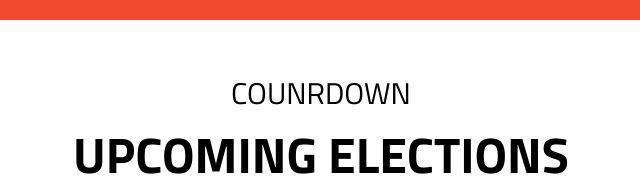
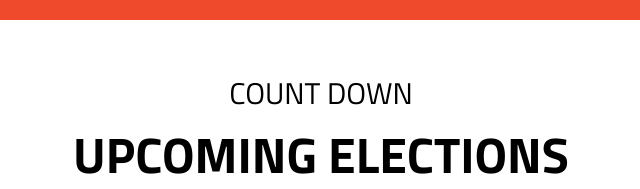
Before and after one commit to Anmolanand13/newsproject, a plain HTML site: page index.html in a window 1280 px wide. Shown: the part 7384-7573 px from the top of the page, 319-959 px from the left. Drawn offline with nearby package versions, Linux system fonts and the light colour scheme.

Commit message:
Update index.html

```diff
--- a/index.html
+++ b/index.html
@@ -690,7 +690,7 @@
 
 </div>
 <div class="elections">
-    <h3>COUNRDOWN</h3>
+    <h3>COUNT DOWN</h3>
     <h2> UPCOMING ELECTIONS</h2>
 
 </div>
```
